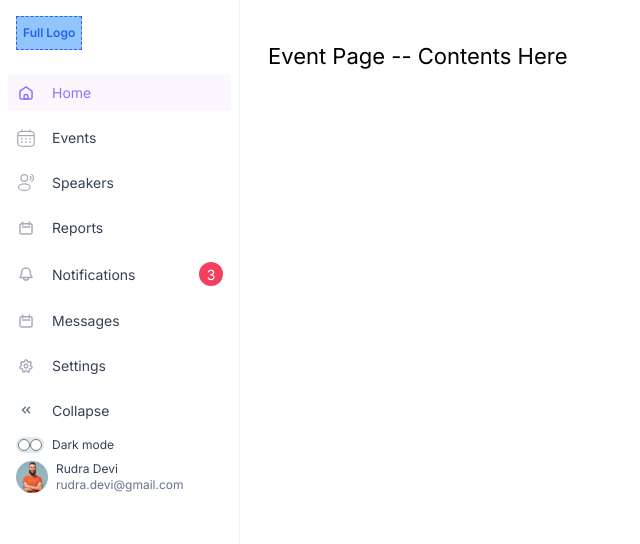
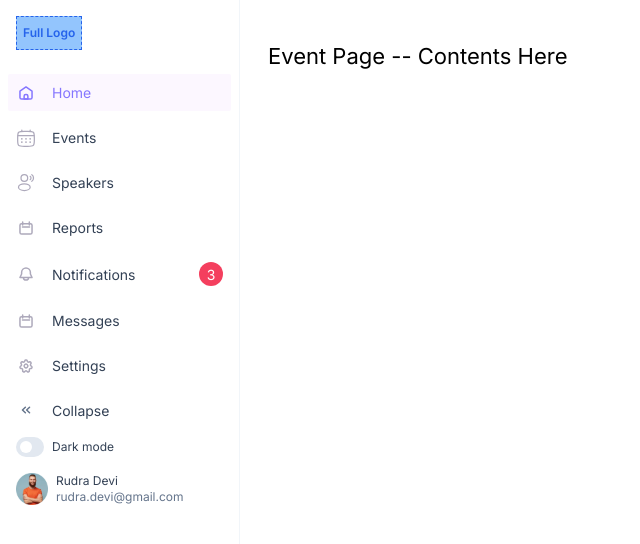
Before and after one commit to The-isaacagboola/AlphaTwelve-Assessment, a React (Vite) app: page /settings in a window 1280 px wide. Shown: the top 544 px of the page, without its empty margins (0-640 px from the left). Built offline with nearby package versions, Linux system fonts and the light colour scheme.

Commit message:
Dark Mode Effected

```diff
--- a/src/App.tsx
+++ b/src/App.tsx
@@ -1,4 +1,5 @@
 import { BrowserRouter, Route, Routes } from "react-router-dom";
+import { useDarkMode } from "./context";
 import "./App.css";
 import HomePage from "./pages/home";
 import EventPage from "./pages/events";
@@ -20,9 +21,15 @@ const routes = [
   { path: "/Settings", element: <SettingsPage /> },
 ];
 function App() {
+  const { isDarkMode } = useDarkMode();
+
   return (
     <BrowserRouter>
-      <div className="md:flex max-w-[1440px]">
+      <div
+        className={`md:flex  w-full dark:bg-deepestBg ${
+          isDarkMode ? "dark" : ""
+        }`}
+      >
         <Nav />
         <section className="md:ml-[28px] md:mt-[40px]">
           <Routes>
--- a/src/assets/icons/chevron-down.tsx
+++ b/src/assets/icons/chevron-down.tsx
@@ -12,7 +12,7 @@ const ChevronDown: FC<Iconprops> = (props) => {
     >
       <path
         d="M10.1667 7.16666L8 9.5L5.83334 7.16666"
-        stroke="#334155"
+        stroke={props.outlineColor || "#334155"}
         strokeWidth="1.5"
         strokeLinecap="round"
         strokeLinejoin="round"
--- /dev/null
+++ b/src/assets/icons/user-circle.tsx
@@ -0,0 +1,24 @@
+import { FC } from "react";
+import { Iconprops } from "./icons-props.types";
+
+const UserCircle: FC<Iconprops> = (props) => {
+  return (
+    <svg
+      width={props.width || "24"}
+      height={props.width || "24"}
+      viewBox="0 0 25 24"
+      fill="none"
+      xmlns="http://www.w3.org/2000/svg"
+    >
+      <path
+        d="M8.09753 17C9.244 15.625 10.9699 14.75 12.9001 14.75C14.8303 14.75 16.5562 15.625 17.7026 17M20.15 12C20.15 16.0041 16.9041 19.25 12.9 19.25C8.89596 19.25 5.65002 16.0041 5.65002 12C5.65002 7.99594 8.89596 4.75 12.9 4.75C16.9041 4.75 20.15 7.99594 20.15 12ZM15.15 10C15.15 11.2426 14.1427 12.25 12.9 12.25C11.6574 12.25 10.65 11.2426 10.65 10C10.65 8.75736 11.6574 7.75 12.9 7.75C14.1427 7.75 15.15 8.75736 15.15 10Z"
+        stroke={props.outlineColor || "#FCF7FF"}
+        strokeWidth="1.5"
+        strokeLinecap="round"
+        strokeLinejoin="round"
+      />
+    </svg>
+  );
+};
+
+export default UserCircle;
--- a/src/components/MobileNavFooter.tsx
+++ b/src/components/MobileNavFooter.tsx
@@ -1,27 +1,59 @@
 import { Link } from "react-router-dom";
 import { routes } from "./nav";
+import { useDarkMode } from "../context";
+import UserCircle from "../assets/icons/user-circle";
 
 export const MobileNavFooter = () => {
   const currentPath = window.location.pathname;
 
+  const { isDarkMode } = useDarkMode();
+
   return (
-    <div className="md:hidden flex max-w-[375px] mx-auto w-full items-center justify-between px-4 gap-2 mt-[25px]  mb-[34px] border-t border-[#F3F4F6]">
-      {routes.slice(0, 4).map((item, i) => (
+    <div className="md:hidden     justify-between px-4  mt-[25px]  pb-[34px] border-t border-[#F3F4F6]">
+      <div className="max-w-max flex gap-2 items-center mx-auto">
+        {routes.slice(0, 4).map((item, i) => (
+          <Link
+            to={item.path}
+            key={i}
+            className="h-[64px] flex flex-col gap-2 pt-2 items-center justify-center"
+          >
+            {
+              <item.icon
+                width={24}
+                height={24}
+                outlineColor={isDarkMode ? "#FFF" : "#484554"}
+              />
+            }
+            <p
+              className={`dark:text-white ${
+                item.path === currentPath ? "text-[#8576FF] " : "text-[#64748B]"
+              }`}
+            >
+              {item.name}
+            </p>
+          </Link>
+        ))}
+
         <Link
-          to={item.path}
-          key={i}
-          className="h-[64px] flex flex-col gap-2 items-center justify-center"
+          to="/speakers"
+          className="h-[64px] flex flex-col gap-2 pt-2 items-center justify-center"
         >
-          {<item.icon width={24} height={24} outlineColor="#484554" />}
+          {
+            <UserCircle
+              width={24}
+              height={24}
+              outlineColor={isDarkMode ? "#FFF" : "#484554"}
+            />
+          }
           <p
-            className={`${
-              item.path === currentPath ? "text-[#8576FF]" : "text-[#64748B]"
+            className={`dark:text-white ${
+              currentPath === "/speakers" ? "text-[#8576FF] " : "text-[#64748B]"
             }`}
           >
-            {item.name}
+            Profile
           </p>
         </Link>
-      ))}
+      </div>
     </div>
   );
 };
--- a/src/components/event-history.tsx
+++ b/src/components/event-history.tsx
@@ -7,6 +7,7 @@ import { useMemo, useState } from "react";
 import ChevronLeftIcon from "../assets/icons/chevron-left";
 import ChevronRightIcon from "../assets/icons/chevron-right";
 import ChevronRightIcon2 from "../assets/icons/chevron-right2";
+import { useDarkMode } from "../context";
 
 const EventHistory = () => {
   const [paginationIndex, setPaginationIndex] = useState(0);
@@ -17,6 +18,8 @@ const EventHistory = () => {
   );
   const [openCell, setOpenCell] = useState<number | null>(null);
 
+  const { isDarkMode } = useDarkMode();
+
   return (
     <section className="mt-7 mb-[25px] lg:mb-[64px]">
       <div className="mx-5 lg:mx-0">
@@ -24,52 +27,56 @@ const EventHistory = () => {
 
         <div className="block md:flex items-center justify-between text-[#334155]">
           <div className="space-y-2 md:space-y-0 md:flex gap-2 items-center">
-            <div className="p-2 flex gap-2 items-center border border-[#E2E8F0] rounded-sm cursor-pointer">
+            <div className="p-2 flex gap-2 items-center border border-[#E2E8F0] rounded-sm cursor-pointer dark:bg-primaryDark">
               <SearchIcon />
               <input
                 type="text"
                 placeholder="Search..."
-                className="placeholder:text-[#CBD5E1] w-[156px] border-none outline-none"
+                className="placeholder:text-[#CBD5E1] w-[156px] border-none bg-transparent outline-none dark:text-[#FCF7FF]"
               />
             </div>
 
-            <div className="py-2 px-4 flex gap-2  justify-center border border-[#E2E8F0] rounded-sm cursor-pointer">
+            <div className="py-2 px-4 flex gap-2 dark:text-[#FCF7FF] justify-center border border-[#E2E8F0] rounded-sm cursor-pointer dark:bg-primaryDark">
               <p>Date</p>
-              <ChevronDown />
+              <ChevronDown outlineColor={isDarkMode ? "#FCF7FF" : "#334155"} />
             </div>
 
-            <div className="py-2 px-4 flex gap-2 items-center justify-center border border-[#E2E8F0] rounded-sm cursor-pointer">
+            <div className="py-2 px-4 flex gap-2 dark:text-[#FCF7FF] items-center justify-center border border-[#E2E8F0] rounded-sm cursor-pointer dark:bg-primaryDark">
               <p>Status</p>
-              <ChevronDown />
+              <ChevronDown outlineColor={isDarkMode ? "#FCF7FF" : "#334155"} />
             </div>
 
-            <div className="py-2 px-4 flex gap-2 items-center justify-center border border-[#E2E8F0] rounded-sm cursor-pointer">
+            <div className="py-2 px-4 flex gap-2 dark:text-[#FCF7FF] items-center justify-center border border-[#E2E8F0] rounded-sm cursor-pointer dark:bg-primaryDark">
               <p>Name</p>
-              <ChevronDown />
+              <ChevronDown outlineColor={isDarkMode ? "#FCF7FF" : "#334155"} />
             </div>
 
-            <h3 className="font-semibold pb-[10px] lg:mr-[80px] md:pb-0">
+            <h3 className="font-semibold pb-[10px] dark:text-[#FCF7FF] lg:mr-[80px] md:pb-0">
               Displaying {EventHistoryData.length} results
             </h3>
           </div>
 
-          <div className="space-y-2 md:space-y-0 md:flex gap-2 items-center">
-            <div className="flex justify-between">
-              <p>Sort:</p>
+          <div className="space-y-2 md:space-y-0 dark:text-[#FCF7FF] md:flex gap-2 items-center">
+            <div className="flex items-center justify-between">
+              <p className="lg:mr-2">Sort:</p>
 
-              <div className="py-2 px-4 flex gap-2 items-center border border-[#E2E8F0] rounded-sm cursor-pointer">
+              <div className="py-2 px-4 flex gap-2 items-center border border-[#E2E8F0] rounded-sm cursor-pointer dark:bg-primaryDark">
                 <p>Most Recent</p>
-                <ChevronDown />
+                <ChevronDown
+                  outlineColor={isDarkMode ? "#FCF7FF" : "#334155"}
+                />
               </div>
             </div>
 
             <div className="flex justify-between">
-              <div className="p-2 border border-[#E2E8F0] rounded-sm cursor-pointer">
-                <ThreeDots />
+              <div className="p-2 border border-[#E2E8F0] rounded-sm cursor-pointer dark:bg-primaryDark lg:mr-2">
+                <ThreeDots outlineColor={isDarkMode ? "#FCF7FF" : "#334155"} />
               </div>
 
-              <div className="py-2 px-4 flex gap-2 items-center border border-[#E2E8F0] rounded-sm cursor-pointer">
-                <DownloadIcon />
+              <div className="py-2 px-4 flex gap-2 items-center border border-[#E2E8F0] rounded-sm cursor-pointer dark:bg-primaryDark">
+                <DownloadIcon
+                  outlineColor={isDarkMode ? "#FCF7FF" : "#334155"}
+                />
                 <p>Export</p>
               </div>
             </div>
@@ -79,7 +86,7 @@ const EventHistory = () => {
 
       {/* Events Table --- Desktop  */}
       <table className="w-full text-left my-4">
-        <thead className="bg-[#F1F5F9] text-xs text-[#64748B]">
+        <thead className="bg-[#F1F5F9] dark:bg-[#6A6676] dark:text-white text-xs text-[#64748B]">
           <tr>
             <th className="p-4">Event Name</th>
             <th className="hidden lg:table-cell p-4">Date</th>
@@ -93,14 +100,16 @@ const EventHistory = () => {
             selectedData.map((event, i) => (
               <tr
                 key={i}
-                className={`cursor-pointer hover:bg-[#F5F5F5] relative ${
-                  openCell === i ? "bg-[#F5F5F5] pb-14 z-[10]" : "z-[2]"
+                className={`cursor-pointer hover:bg-[#F5F5F5] dark:hover:bg-primaryDark relative text-[15px] ${
+                  openCell === i
+                    ? "bg-[#F5F5F5] dark:bg-primaryDark pb-14 z-[10]"
+                    : "z-[2]"
                 }`}
                 onClick={() =>
                   openCell !== i ? setOpenCell(i) : setOpenCell(null)
                 }
               >
-                <td className="px-4 py-[16px] flex lg:table-cell">
+                <td className="px-4 py-[16px] w-[215px] truncate flex lg:table-cell">
                   <div
                     className={`lg:hidden transition-all ${
                       openCell === i && "rotate-90"
@@ -120,8 +129,8 @@ const EventHistory = () => {
                   <div
                     className={`flex items-center justify-center px-2 py-1 rounded-[100px] max-w-[100px] text-nowrap ${
                       event.completed
-                        ? "bg-[#10B981] lg:bg-[#D1FAE5]"
-                        : "bg-[#3B82F6] lg:bg-[#DBEAFE]"
+                        ? "bg-[#10B981] lg:bg-[#D1FAE5] dark:lg:bg-transparent dark:lg:border dark:lg:border-[#65DDB5]"
+                        : "bg-[#3B82F6] lg:bg-[#DBEAFE] dark:lg:bg-transparent dark:lg:border dark:lg:border-[#77B1FF]"
                     }`}
                   >
                     <span
@@ -142,9 +151,9 @@ const EventHistory = () => {
                 </td>
 
                 <div
-                  className={`${
+                  className={`lg:hidden left-0 top-[57px] absolute justify-between p-4  w-full h-[60px] z-[1000] bg-[#F5F5F5] dark:bg-primaryDark ${
                     openCell === i ? "flex mb-[57px]" : "hidden"
-                  } left-0 top-[57px] absolute justify-between p-4 w-full z-[1000] bg-[#F5F5F5]`}
+                  }`}
                   onClick={(e) => e.stopPropagation()}
                 >
                   <p>{event.speaker}</p>
@@ -163,7 +172,7 @@ const EventHistory = () => {
       </table>
 
       {/* PAGINATION */}
-      <div className="flex w-full justify-between">
+      <div className="flex w-full justify-between text-sm px-5 md:px-0">
         <div className="flex items-center gap-4">
           <button
             className="p-2 rounded-sm border border-[#E2E8F0] disabled:bg-slate-200"
@@ -173,7 +182,9 @@ const EventHistory = () => {
             }}
             disabled={paginationIndex == 0}
           >
-            <ChevronLeftIcon />
+            <ChevronLeftIcon
+              outlineColor={isDarkMode ? "#8576FF" : "#64748B"}
+            />
           </button>
 
           {[...Array(3)].map((_, i) => (
@@ -196,21 +207,21 @@ const EventHistory = () => {
             onClick={() => setPaginationIndex((index) => index + 1)}
             disabled={paginationIndex > 10}
           >
-            <ChevronRightIcon />
+            <ChevronRightIcon
+              outlineColor={isDarkMode ? "#8576FF" : "#64748B"}
+            />
           </button>
         </div>
 
         <div className="flex gap-2 items-center">
-          <p>Show:</p>
+          <p className="hidden lg:block">Show:</p>
 
-          <div className="py-2 px-4 flex gap-2 items-center border border-[#E2E8F0] rounded-sm cursor-pointer">
+          <div className="py-2 px-2 lg:px-4 text-nowrap flex gap-2 items-center border border-[#E2E8F0] rounded-sm cursor-pointer">
             <p>{Math.ceil(EventHistoryData.length / 10)} Rows</p>
             <ChevronDown />
           </div>
         </div>
       </div>
-
-      {/* EVENTS */}
     </section>
   );
 };
--- a/src/components/nav.tsx
+++ b/src/components/nav.tsx
@@ -11,6 +11,7 @@ import avatar from "../assets/images/avatar_temika.webp";
 import { useEffect, useState } from "react";
 import Hamburger from "../assets/icons/hamburger";
 import CloseIcon from "../assets/icons/close-icon";
+import { useDarkMode } from "../context";
 
 export const routes = [
   {
@@ -49,12 +50,15 @@ export const routes = [
     icon: SettingsIcon,
   },
 ];
+
 export const Nav = () => {
   const [presentRoute, setPresentRoute] = useState("/");
   const [collapsed, setCollapsed] = useState(false);
   const [showMobileNav, setShowMobileNav] = useState(false);
 
   const closeMobileNav = () => setShowMobileNav(false);
+
+  const { isDarkMode, toggleDarkMode } = useDarkMode();
 
   useEffect(() => {
     if (showMobileNav) {
@@ -65,7 +69,7 @@ export const Nav = () => {
   }, [showMobileNav]);
   return (
     <nav
-      className={`p-2 lg:border-r lg:border-r-[#F1F5F9] transition-all duration-700 ease-in-out ${
+      className={`p-2 lg:border-r lg:border-r-[#F1F5F9] dark:border-r-primaryDark  transition-all duration-700 ease-in-out dark:bg-primaryDark  ${
         collapsed ? "lg:w-[64px]" : "lg:w-[240px]"
       }`}
     >
@@ -95,7 +99,7 @@ export const Nav = () => {
 
         {/* Mobile navigation */}
         <div
-          className={`text-[#334155] text-[14px] bg-white fixed top-0 left-0 w-full h-full transition-all duration-700 ease-in-out transform ${
+          className={`text-[#334155] dark:text-white text-[14px] bg-white dark:bg-primaryDark fixed top-0 left-0 w-full h-full transition-all duration-700 ease-in-out transform ${
             showMobileNav
               ? "translate-y-0 opacity-100 z-50"
               : "-translate-y-full opacity-0 z-1000"
@@ -135,7 +139,7 @@ export const Nav = () => {
 
         {/* Desktop */}
         <div
-          className={`hidden text-[#334155] text-[14px] bg-white  md:flex md:relative flex-col gap-2 transition-all duration-500`}
+          className={`hidden text-[#334155] dark:text-white text-[14px] bg-white dark:bg-primaryDark  md:flex md:relative flex-col gap-2 transition-all duration-500`}
         >
           {routes.map((route, i) => (
             <Link
@@ -145,20 +149,27 @@ export const Nav = () => {
             >
               <div
                 key={i}
-                className={`flex items-center gap-4 p-2 rounded-sm hover:text-[#8576FF] hover:bg-[#FCF7FF] ${
-                  presentRoute === route.path ? "bg-[#FCF7FF]" : ""
+                className={`flex items-center gap-4 p-2 rounded-sm hover:text-[#8576FF] hover:bg-[#FCF7FF] dark:hover:bg-lightBlue dark:hover:text-white ${
+                  presentRoute === route.path
+                    ? "bg-[#FCF7FF] dark:bg-lightBlue"
+                    : ""
                 }`}
               >
                 <route.icon
                   outlineColor={
-                    route.path === presentRoute ? "#8576FF" : "#ADA9BB"
+                    route.path === presentRoute
+                      ? `${isDarkMode ? "#FFFFFF" : "#8576FF"}`
+                      : "#ADA9BB"
                   }
                   width={20}
                   height={20}
                 />
                 <p
                   className={` ${collapsed && "hidden"}
-                    ${route.path === presentRoute && "text-[#8576FF]"}
+                    ${
+                      route.path === presentRoute &&
+                      "text-[#8576FF] dark:text-white"
+                    }
                   `}
                 >
                   {route.name}
@@ -178,7 +189,7 @@ export const Nav = () => {
           ))}
 
           <button
-            className="hidden lg:flex gap-4 p-2 hover:text-[#8576FF] hover:bg-[#FCF7FF] cursor-pointer"
+            className="hidden lg:flex gap-4 p-2 hover:text-[#8576FF] hover:bg-[#FCF7FF] cursor-pointer dark:hover:bg-lightBlue dark:hover:text-white"
             onClick={() => setCollapsed((prev) => !prev)}
           >
             <div className={`${collapsed && "rotate-180"} transition-all`}>
@@ -189,27 +200,32 @@ export const Nav = () => {
 
           {/* Dark Mode Toggle */}
           <div className="flex items-center gap-2 px-2 cursor-pointer text-xs">
-            <div className="flex items-center p-[2px] max-h-max justify-center bg-[#E2E8F0] rounded-[100px]">
-              <input
-                className="w-3 h-3 bg-white outline-none border-none transition-all"
-                type="radio"
-                name="darkmode"
-              />
-              <input
-                className="w-3 h-3 bg-white outline-none border-none transition-all"
-                type="radio"
-                name="darkmode"
-              />
+            <div className="flex items-center p-[2px] max-h-max justify-center bg-[#E2E8F0] dark:bg-[#8576FF] rounded-[100px]">
+              {/* Dark Mode Toggle */}
+              <div>
+                <input
+                  type="checkbox"
+                  id="switch"
+                  checked={isDarkMode}
+                  onChange={toggleDarkMode}
+                  className="dark-check"
+                />
+                <label className="label" htmlFor="switch">
+                  Toggle
+                </label>
+              </div>
             </div>
             <p className={`${collapsed && "hidden"}`}>Dark mode</p>
           </div>
 
           {/* Account info */}
-          <div className="flex items-center gap-2 px-2 cursor-pointer text-xs">
+          <div className="flex items-center gap-2 p-2 cursor-pointer text-xs">
             <img src={avatar} alt="profile image" className="w-8 h-8" />
             <div className={`${collapsed && "hidden"}`}>
               <p>Rudra Devi</p>
-              <p className="text-[#64748B]">rudra.devi@gmail.com</p>
+              <p className="text-[#64748B] dark:text-white">
+                rudra.devi@gmail.com
+              </p>
             </div>
           </div>
         </div>
--- a/src/components/summary-card.tsx
+++ b/src/components/summary-card.tsx
@@ -13,13 +13,13 @@ type SummardCardProps = {
 
 export default function SummaryCard(props: SummardCardProps) {
   return (
-    <div className="w-full md:w-[260px] border border-[#F2F2F7] p-4 rounded-sm cursor-pointer">
+    <div className="w-full dark:bg-primaryDark md:w-[260px] border border-[#F2F2F7] dark:border-deepestBg p-4 rounded-sm cursor-pointer">
       <div className="flex items-center gap-1">
-        <p className="text-[#64748B]">{props.prop.title}</p>
+        <p className="text-[#64748B] dark:text-white">{props.prop.title}</p>
         <InfoIcon />
       </div>
       <div className="flex items-center gap-1">
-        <h2 className="font-semibold text-[#334155] text-xl">
+        <h2 className="font-semibold text-[#334155] dark:text-white text-xl">
           {props.prop.title === "Total Revenue" ? "$" : ""}
           {props.prop.value.toLocaleString()}
         </h2>
--- /dev/null
+++ b/src/context.tsx
@@ -0,0 +1,35 @@
+// context.tsx
+import React, { createContext, useContext, useState, ReactNode } from "react";
+
+interface DarkModeContextType {
+  isDarkMode: boolean;
+  toggleDarkMode: () => void;
+}
+
+const DarkModeContext = createContext<DarkModeContextType | undefined>(
+  undefined
+);
+
+export const DarkModeProvider: React.FC<{ children: ReactNode }> = ({
+  children,
+}) => {
+  const [isDarkMode, setIsDarkMode] = useState<boolean>(false);
+
+  const toggleDarkMode = () => {
+    setIsDarkMode((prev) => !prev);
+  };
+
+  return (
+    <DarkModeContext.Provider value={{ isDarkMode, toggleDarkMode }}>
+      {children}
+    </DarkModeContext.Provider>
+  );
+};
+
+export const useDarkMode = () => {
+  const context = useContext(DarkModeContext);
+  if (!context) {
+    throw new Error("useDarkMode must be used within a DarkModeProvider");
+  }
+  return context;
+};
--- a/src/index.css
+++ b/src/index.css
@@ -29,3 +29,45 @@ body {
 .transition-opacity {
   transition: 0.5s ease-in-out; /* Adjust duration and timing function as needed */
 }
+
+.dark-check {
+  height: 0;
+  width: 0;
+  visibility: hidden;
+}
+
+.label {
+  cursor: pointer;
+  text-indent: -9999px;
+  width: 24px;
+  height: 16px;
+  background: #e2e8f0;
+  float: right;
+  border-radius: 100px;
+  position: relative;
+}
+
+.label:after {
+  content: "";
+  position: absolute;
+  top: 2px;
+  left: 2px;
+  width: 12px;
+  height: 12px;
+  background: #fff;
+  border-radius: 100px;
+  transition: 0.3s;
+}
+
+.dark-check:checked + label {
+  background: var(--color-headings);
+}
+
+.dark-check:checked + label:after {
+  left: calc(100% - 2px);
+  transform: translateX(-100%);
+}
+
+.label:active:after {
+  width: 5px;
+}
--- a/src/main.tsx
+++ b/src/main.tsx
@@ -2,9 +2,12 @@ import { StrictMode } from "react";
 import { createRoot } from "react-dom/client";
 import App from "./App.tsx";
 import "./index.css";
+import { DarkModeProvider } from "./context.tsx";
 
 createRoot(document.getElementById("root")!).render(
   <StrictMode>
-    <App />
+    <DarkModeProvider>
+      <App />
+    </DarkModeProvider>
   </StrictMode>
 );
--- a/src/pages/home.tsx
+++ b/src/pages/home.tsx
@@ -3,6 +3,7 @@ import SummaryCard from "../components/summary-card";
 import Carousel from "../components/Carousel";
 import EventHistory from "../components/event-history";
 import { useEffect, useState } from "react";
+import { useDarkMode } from "../context";
 
 const eventSummary = [
   {
@@ -70,6 +71,7 @@ const options = {
 
 const HomePage = () => {
   const [screenWidth, setScreenWidth] = useState(window.innerWidth);
+  const { isDarkMode } = useDarkMode();
 
   useEffect(() => {
     const handleResize = () => {
@@ -83,11 +85,10 @@ const HomePage = () => {
     };
   }, []);
 
-  console.log(screenWidth);
   return (
-    <main className="lg:mr-6">
+    <main className="lg:mr-6 dark:text-white">
       <div className="mx-5 lg:mx-0">
-        <h1 className="text-[17px] md:text-[22px]">
+        <h1 className="text-[17px] md:text-[22px] mt-2">
           Welcome! here’s your summary
         </h1>
         {/* Summary Cards */}
@@ -103,11 +104,21 @@ const HomePage = () => {
           </h2>
 
           <div className="grid grid-cols-1 lg:grid-cols-[.55fr_.45fr]  gap-3 ">
-            <div className="flex items-center border border-[#F2F2F7] rounded-md justify-center overflow-hidden">
+            <div className="flex items-center border border-[#F2F2F7] dark:border-primaryDark dark:bg-primaryDark rounded-md justify-center overflow-hidden">
               <Chart
                 chartType="ColumnChart"
                 data={screenWidth > 768 ? DesktopChartData : MobileChartData}
-                options={options}
+                options={{
+                  ...options,
+                  backgroundColor: isDarkMode ? "#484554" : "#FFF",
+                  vAxis: {
+                    textStyle: { color: isDarkMode ? "#FFF" : "#64748B" },
+                  },
+                  hAxis: {
+                    textStyle: { color: isDarkMode ? "#FFF" : "#64748B" },
+                  },
+                  colors: ["#8576FF"],
+                }}
                 width={screenWidth > 768 ? "570px" : "500px"}
                 height={screenWidth > 768 ? "240px" : "260px"}
               />
@@ -123,3 +134,4 @@ const HomePage = () => {
   );
 };
 export default HomePage;
+// 383544
--- a/tailwind.config.js
+++ b/tailwind.config.js
@@ -6,10 +6,12 @@ export default {
       colors: {
         lightBlue: "#8576FF",
         primaryDark: "#484554",
+        deepestBg: "#383544",
         secondaryLight: "#ADA9BB",
         secondaryDark: "#6A6676",
       },
     },
   },
+  darkMode: "selector",
   plugins: [],
 };
```
